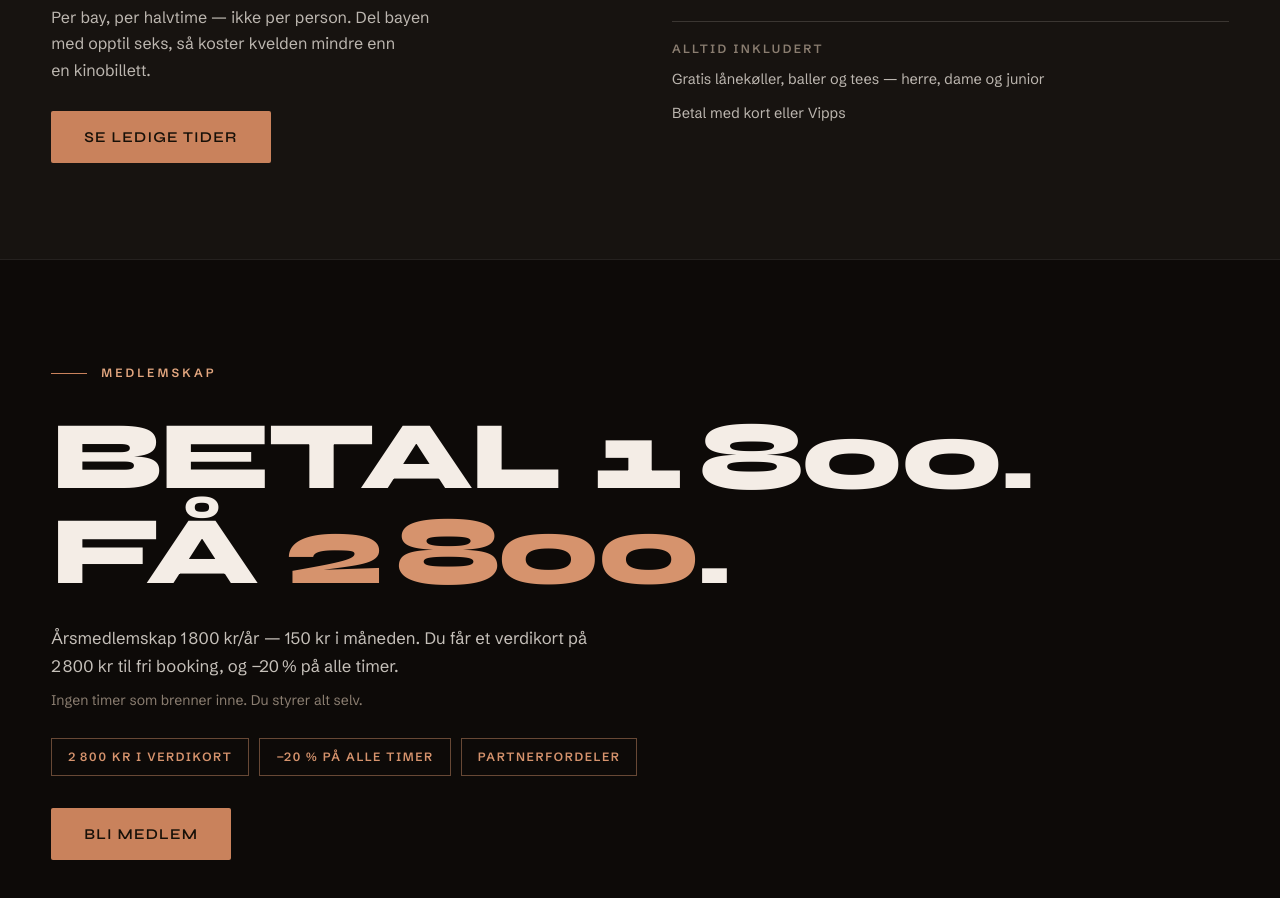
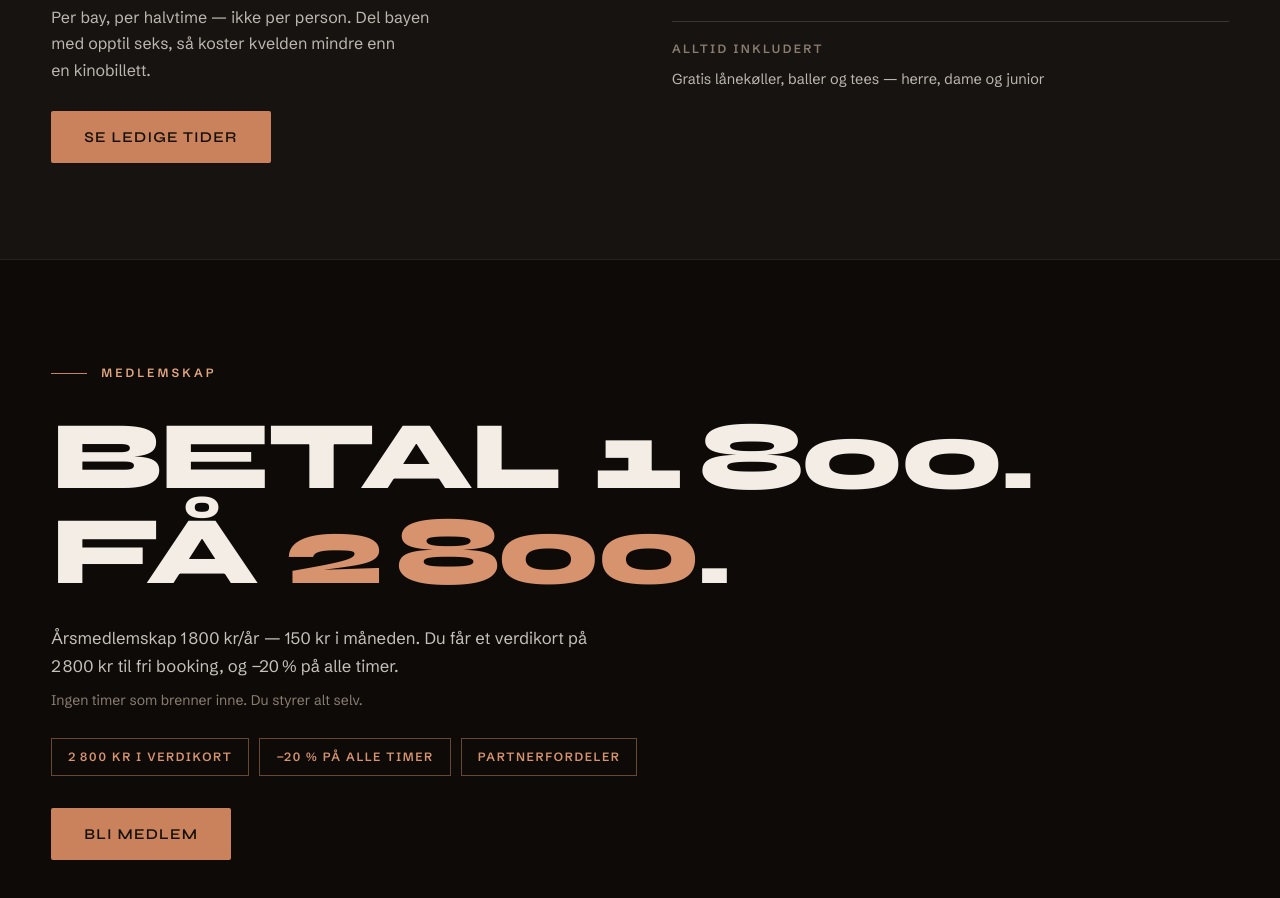
Before and after one commit to inne-golf-bergen/inne-golf-bergen, a Next.js app: page / in a window 1280 px wide. Shown: the part 2267-3165 px from the top of the page. Built offline with nearby package versions, Linux system fonts and the light colour scheme.

Commit message:
Remove "Betal med kort eller Vipps" from pricing and booking sheet

```diff
--- a/app/page.tsx
+++ b/app/page.tsx
@@ -271,7 +271,6 @@ export default function Home() {
             <div className={s.priceIncluded}>
               <span className={s.priceIncludedLabel}>Alltid inkludert</span>
               <span className={s.priceIncludedItem}>Gratis lånekøller, baller og tees — herre, dame og junior</span>
-              <span className={s.priceIncludedItem}>Betal med kort eller Vipps</span>
             </div>
           </FadeUp>
         </div>
--- a/components/SiteNav.tsx
+++ b/components/SiteNav.tsx
@@ -309,7 +309,7 @@ export default function SiteNav() {
               </Link>
             </div>
             <p className={styles.sheetNote}>
-              Betal med kort eller Vipps. Gratis lånekøller til herrer, damer og juniorer.
+              Gratis lånekøller til herrer, damer og juniorer.
             </p>
           </div>
         </div>
```
